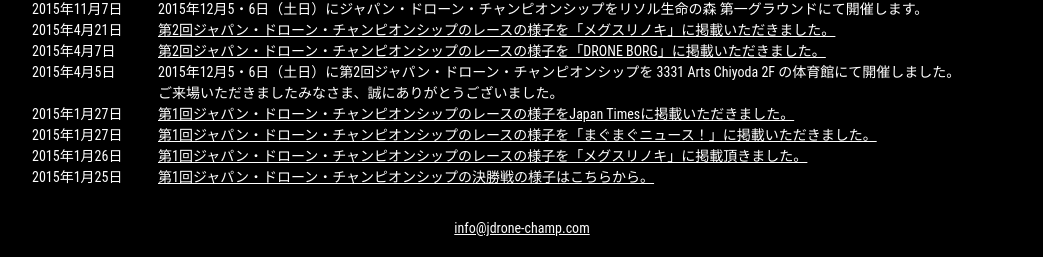
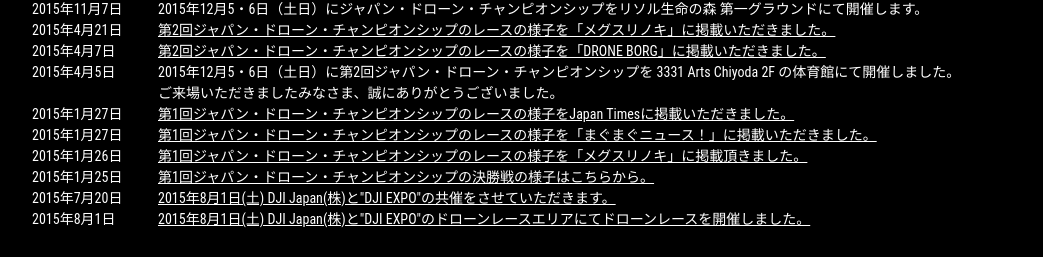
Before and after one commit to YoshiISHIGAMI/Japan-Drone-Championship-br, a plain HTML site: page index.html in a window 1280 px wide. Shown: the part 732-989 px from the top of the page, without its empty margins (118-1161 px from the left). Drawn offline with nearby package versions, Linux system fonts and the light colour scheme; some packages are replaced by stand-ins of ours; a script that the page names is missing.

Commit message:
newsに最新情報を追加

```diff
--- a/index.html
+++ b/index.html
@@ -89,6 +89,10 @@
             <dt class="pc">2015年1月27日</dt><dd class="pc"><a href="http://www.mag2.com/p/news/5123" target="_blank">第1回ジャパン・ドローン・チャンピオンシップのレースの様子を「まぐまぐニュース！」に掲載いただきました。</a></dd>
             <dt class="pc">2015年1月26日</dt><dd class="pc"><a href="http://nikkomaple.net/ja/japan-drone-championship-2015/" target="_blanck">第1回ジャパン・ドローン・チャンピオンシップのレースの様子を「メグスリノキ」に掲載頂きました。</a></dd>
             <dt class="pc">2015年1月25日</dt><dd class="pc"><a href="http://www.lajsiab.com/dHJ2eW43cTBMMU0x" target="_blanck">第1回ジャパン・ドローン・チャンピオンシップの決勝戦の様子はこちらから。</a></dd>
+            <dt class="pc">2015年7月20日</dt><dd class="pc"><a href="http://event.dji.com/japan-expo/" target="_blanck">
+            2015年8月1日(土) DJI Japan(株)と"DJI EXPO"の共催をさせていただきます。</a></dd>
+            <dt class="pc">2015年8月1日</dt><dd class="pc"><a href="https://www.youtube.com/watch?v=37OzkfYubKk" target="_blanck">
+            2015年8月1日(土) DJI Japan(株)と"DJI EXPO"のドローンレースエリアにてドローンレースを開催しました。<a></dd>
             </dl>
         </div>
 
@@ -164,7 +168,8 @@
 
           <span class="btn-share twitter">
             <a href="https://twitter.com/share" class="twitter-share-button" data-url="http://jdrone-champ.com" data-text="2015年12月5・6日（土日）に 第2回ジャパン・ドローン・チャンピオンシップを 3331 Arts Chiyoda にて開催します。ドローンの展示や販売もあります。" data-via="jdronechamp">Tweet</a>
-            <script>!function(d,s,id){var js,fjs=d.getElementsByTagName(s)[0],p=/^http:/.test(d.location)?'http':'https';if(!d.getElementById(id)){js=d.createElement(s);js.id=id;js.src=p+'://platform.twitter.com/widgets.js';fjs.parentNode.insertBefore(js,fjs);}}(document, 'script', 'twitter-wjs');</script>
+            <script>!function(d,s,id){var js,fjs=d.getElementsByTagName(s)[0],p=/^http:/.test(d.location)?'http':'https';if(!d.getElementById(id)){js=d.createElement(s);js.id=id;js.src=p+'://platform.twitter.com/widgets.js';fjs.parentNode.insertBefore(js,fjs);}}(document, 'script', 'twitter-wjs');
+            </script>
           </span>
         </div>
         <p class="copyright">&copy; 2015 jdrone-champ.com</p>
```
